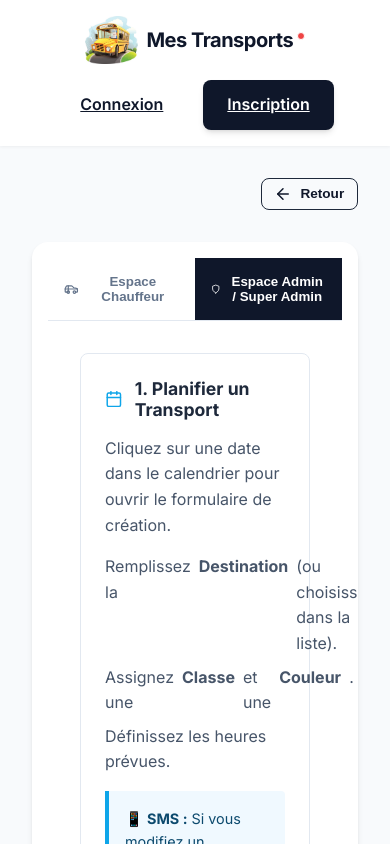
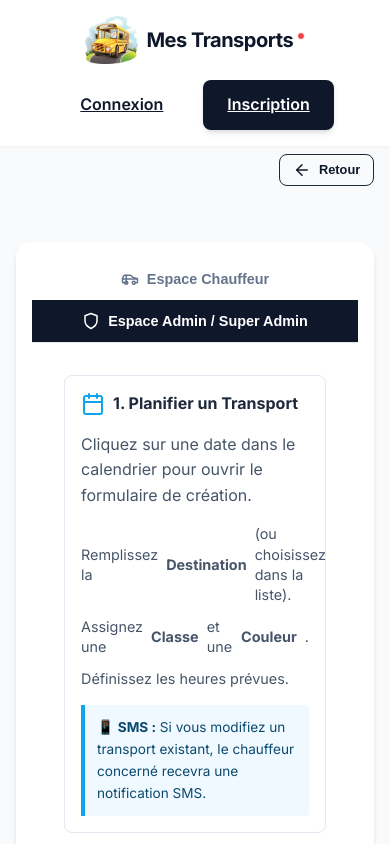
Before and after one commit to legagneurdeveloppement-create/mes-transports-2026, a React (Vite) app: page /help in a window 390 px wide. Shown: the top 844 px of the page. Built offline with nearby package versions, Linux system fonts and the light colour scheme; no server answers.

Commit message:
fix: improve Help page mobile layout and fix CSS syntax

```diff
--- a/src/pages/Help.jsx
+++ b/src/pages/Help.jsx
@@ -17,7 +17,7 @@ export default function Help() {
         <div style={{ background: 'var(--bg)', minHeight: '100vh' }}>
             <style>{styles}</style>
             <Navbar />
-            <div className="container" style={{ padding: '2rem' }}>
+            <div className="container help-container">
                 <header className="help-header" style={{ marginBottom: '2rem', textAlign: 'center', position: 'relative' }}>
                     <button
                         onClick={() => navigate('/dashboard')}
@@ -229,9 +229,12 @@ const styles = `
 }
 .guide-list li {
     display: flex;
-    alignItems: center;
+    align-items: center;
     gap: 0.5rem;
-    margin-bottom: 0.5rem;
+    margin-bottom: 0.75rem;
+}
+.help-container {
+    padding: 2rem;
 }
 .guide-steps {
     padding-left: 1.25rem;
@@ -270,14 +273,62 @@ const styles = `
 .text-dark { color: #1e293b; }
 
 @media (max-width: 768px) {
+    .help-container {
+        padding: 1rem !important;
+    }
     .help-header {
-        margin-bottom: 1rem !important;
-        padding-top: 3rem !important;
+        margin-bottom: 1.5rem !important;
+        padding-top: 3.5rem !important;
     }
 
     .help-close-btn {
         padding: 0.4rem 0.8rem !important;
+        font-size: 0.8rem !important;
+        top: -0.5rem !important;
+    }
+
+    .help-page-title {
+        font-size: 1.5rem !important;
+        margin-top: 1rem !important;
+    }
+
+    .help-subtitle {
+        font-size: 0.9rem !important;
+    }
+
+    section {
+        padding: 1rem !important;
+    }
+
+    h3 {
+        font-size: 1rem !important;
+        gap: 0.5rem !important;
+    }
+
+    .guide-list li, .guide-steps li {
+        font-size: 0.9rem !important;
+        line-height: 1.4 !important;
+    }
+
+    .tip-box {
+        padding: 0.75rem !important;
         font-size: 0.85rem !important;
+    }
+
+    /* Tabs mobile layout */
+    .card > div:first-child {
+        flex-direction: column !important;
+    }
+
+    .card > div:first-child button {
+        padding: 0.75rem !important;
+        font-size: 0.9rem !important;
+    }
+
+    /* Paragraphs wrapping */
+    p {
+        word-break: break-word !important;
+        overflow-wrap: break-word !important;
     }
 }
 `
```
